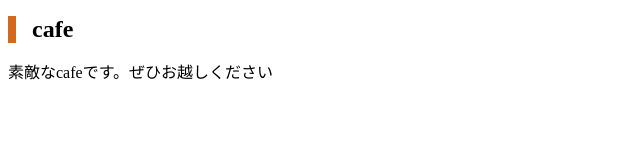
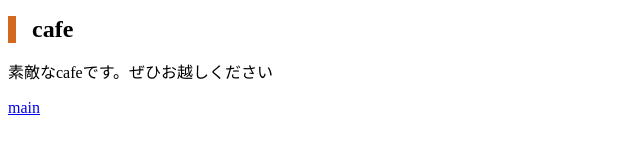
Before and after one commit to Truemancode/mycafe, a plain HTML site: page index.html in a window 1280 px wide. Shown: the full height of the page, 0-640 px from the left. Drawn offline with Linux system fonts and the light colour scheme.

Commit message:
Add files via upload

```diff
--- a/index.html
+++ b/index.html
@@ -10,5 +10,6 @@
 <body>
 <h1>cafe</h1>
 <p>素敵なcafeです。ぜひお越しください</p>
+<a href ="https://truemancode.github.io/extention.github.io/">main</a>
 </body>
 </html>
```
